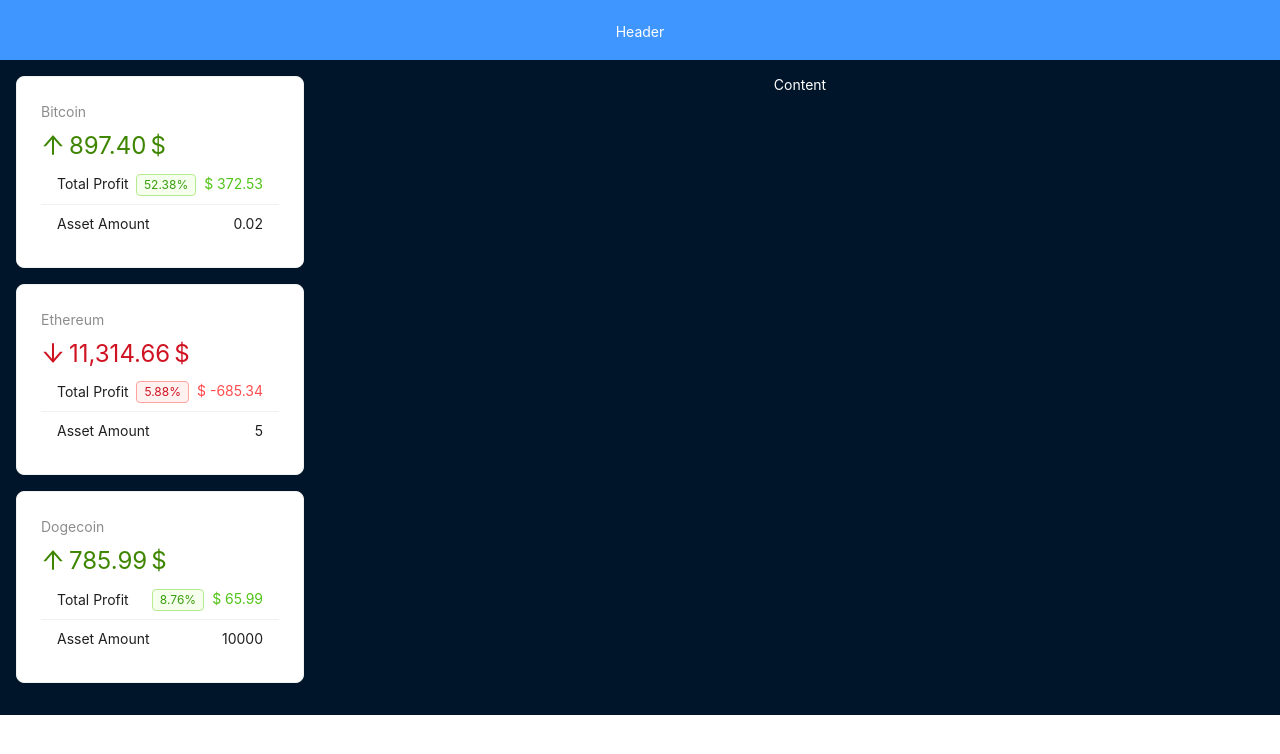
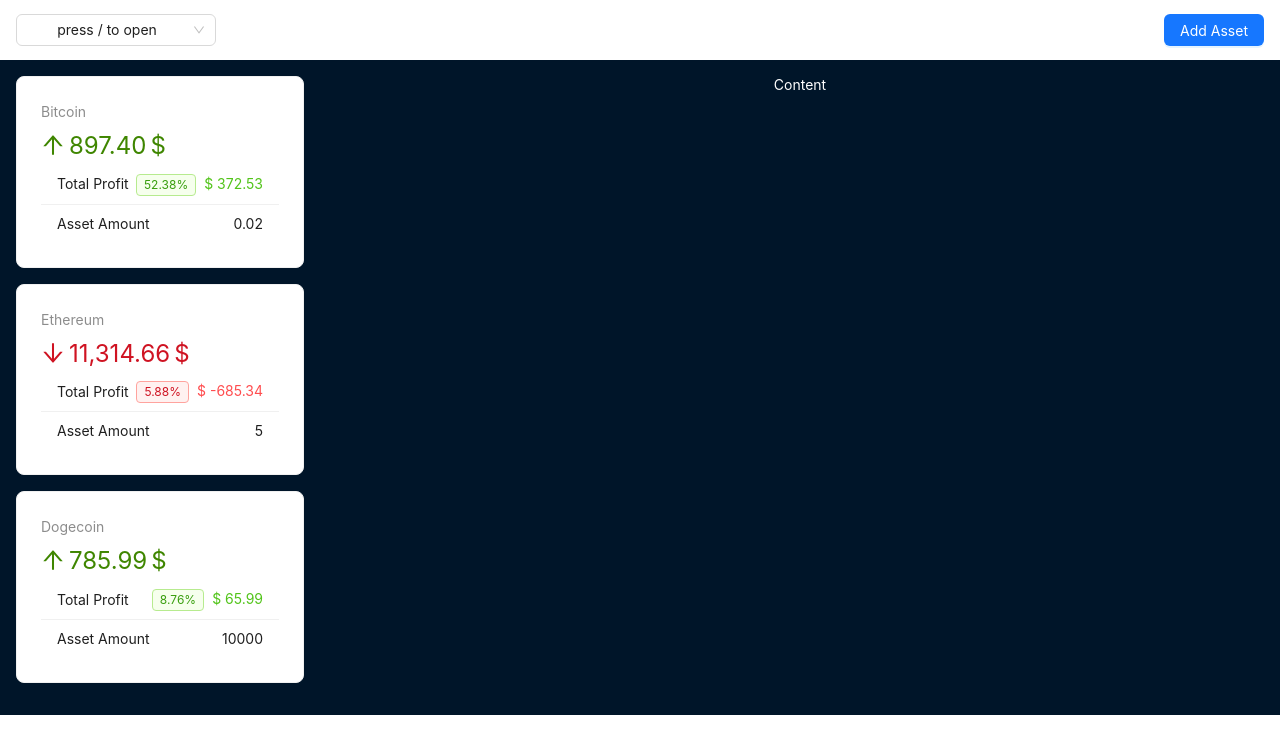
Before and after one commit to rvlasenko/react-js-crypto, a React (Vite) app: page / in a window 1280 px wide. Shown: the top 754 px of the page. Built offline with nearby package versions, Linux system fonts and the light colour scheme.

Commit message:
Add 'AddAssetForm' and 'CoinInfoModal' components. Enhance 'AppHeader' with asset selection and modal

```diff
--- /dev/null
+++ b/src/components/AddAssetForm.tsx
@@ -0,0 +1,3 @@
+export default function AddAssetForm() {
+  return <form>form</form>
+}
--- /dev/null
+++ b/src/components/CoinInfoModal.tsx
@@ -0,0 +1,56 @@
+import { Divider, Flex, Tag, Typography } from 'antd'
+import { ICoinStatsResult } from '../types/ICoinStats'
+
+export interface IOwnProps {
+  coin: ICoinStatsResult
+}
+
+export type IProps = IOwnProps
+
+export default function CoinInfoModal({ coin }: IProps) {
+  return (
+    <>
+      <Flex align="center">
+        <img
+          src={coin.icon}
+          alt={coin.name}
+          style={{ width: 40, marginRight: 10 }}
+        />
+        <Typography.Title level={2} style={{ margin: 0 }}>
+          ({coin.symbol}) {coin.name}
+        </Typography.Title>
+      </Flex>
+      <Divider />
+      <Typography.Paragraph>
+        <Typography.Text strong>1 hour: </Typography.Text>
+        <Tag color={coin.priceChange1h > 0 ? 'green' : 'red'}>
+          {coin.priceChange1h}%
+        </Tag>
+        <Typography.Text strong>1 day: </Typography.Text>
+        <Tag color={coin.priceChange1d > 0 ? 'green' : 'red'}>
+          {coin.priceChange1d}%
+        </Tag>
+        <Typography.Text strong>1 week: </Typography.Text>
+        <Tag color={coin.priceChange1w > 0 ? 'green' : 'red'}>
+          {coin.priceChange1w}%
+        </Tag>
+      </Typography.Paragraph>
+      <Typography.Paragraph>
+        <Typography.Text strong>Price: </Typography.Text>$
+        {coin.price.toFixed(2)}
+      </Typography.Paragraph>
+      <Typography.Paragraph>
+        <Typography.Text strong>Price BTC: </Typography.Text>
+        {coin.priceBtc}
+      </Typography.Paragraph>
+      <Typography.Paragraph>
+        <Typography.Text strong>Market capitalization: </Typography.Text>
+        {coin.marketCap}
+      </Typography.Paragraph>
+      <Typography.Paragraph>
+        <Typography.Text strong>Contract address: </Typography.Text>
+        {coin.contractAddress}
+      </Typography.Paragraph>
+    </>
+  )
+}
--- a/src/components/layout/AppHeader.tsx
+++ b/src/components/layout/AppHeader.tsx
@@ -1,14 +1,88 @@
-import { Layout } from 'antd'
+import { Button, Layout, Select, Space, Modal, Drawer } from 'antd'
+import { useCrypto } from '../../context/crypto-context'
+import { useState, useEffect } from 'react'
+import CoinInfoModal from '../CoinInfoModal'
+import { ICoinStatsResult } from '../../types/ICoinStats'
+import AddAssetForm from '../AddAssetForm'
 
 const headerStyle: React.CSSProperties = {
+  width: '100%',
   textAlign: 'center',
-  color: '#fff',
   height: 60,
-  paddingInline: 48,
-  lineHeight: '64px',
-  backgroundColor: '#4096ff',
+  padding: '1rem',
+  display: 'flex',
+  justifyContent: 'space-between',
+  alignItems: 'center',
+  background: '#fff',
 }
 
 export default function AppHeader() {
-  return <Layout.Header style={headerStyle}>Header</Layout.Header>
+  const [isSelectOpen, setIsSelectOpen] = useState<boolean>(false)
+  const [coin, setCoin] = useState<ICoinStatsResult>()
+  const [isModalOpen, setIsModalOpen] = useState<boolean>(false)
+  const [isDrawerOpen, setIsDrawerOpen] = useState<boolean>(false)
+  const { crypto } = useCrypto()
+
+  function handleSelect(value: string) {
+    setIsModalOpen(true)
+    setCoin(crypto.find((c) => c.id === value))
+  }
+
+  useEffect(() => {
+    function handleKeyDown(event: KeyboardEvent) {
+      if (event.key === '/') {
+        setIsSelectOpen((prev) => !prev)
+      }
+    }
+
+    document.addEventListener('keydown', handleKeyDown)
+    return () => document.removeEventListener('keydown', handleKeyDown)
+  }, [])
+
+  return (
+    <Layout.Header style={headerStyle}>
+      <Select
+        style={{ width: 200 }}
+        value="press / to open"
+        open={isSelectOpen}
+        onSelect={handleSelect}
+        onClick={() => setIsSelectOpen((prev) => !prev)}
+        options={crypto.map((coin) => ({
+          label: coin.name,
+          value: coin.id,
+          icon: coin.icon,
+        }))}
+        optionRender={(option) => (
+          <Space>
+            <img
+              style={{ width: 20 }}
+              src={option.data.icon}
+              alt={option.data.label}
+            />
+            {option.data.label}
+          </Space>
+        )}
+      />
+
+      <Button type="primary" onClick={() => setIsDrawerOpen(true)}>
+        Add Asset
+      </Button>
+
+      <Modal
+        open={isModalOpen}
+        onCancel={() => setIsModalOpen(false)}
+        footer={null}
+      >
+        {coin && <CoinInfoModal coin={coin} />}
+      </Modal>
+
+      <Drawer
+        title="Add Asset"
+        onClose={() => setIsDrawerOpen(false)}
+        open={isDrawerOpen}
+      >
+        <AddAssetForm />
+      </Drawer>
+    </Layout.Header>
+  )
 }
--- a/src/context/crypto-context.tsx
+++ b/src/context/crypto-context.tsx
@@ -1,4 +1,4 @@
-import { createContext, useEffect, useState } from 'react'
+import { createContext, useContext, useEffect, useState } from 'react'
 import { ICoinStatsResult } from '../types/ICoinStats'
 import { ICryptoAsset } from '../types/ICryptoAsset'
 import { fetchAssets, fetchCrypto } from '../utils/api'
@@ -65,3 +65,7 @@
 }
 
 export default CryptoContext
+
+export function useCrypto() {
+  return useContext(CryptoContext)
+}
```
